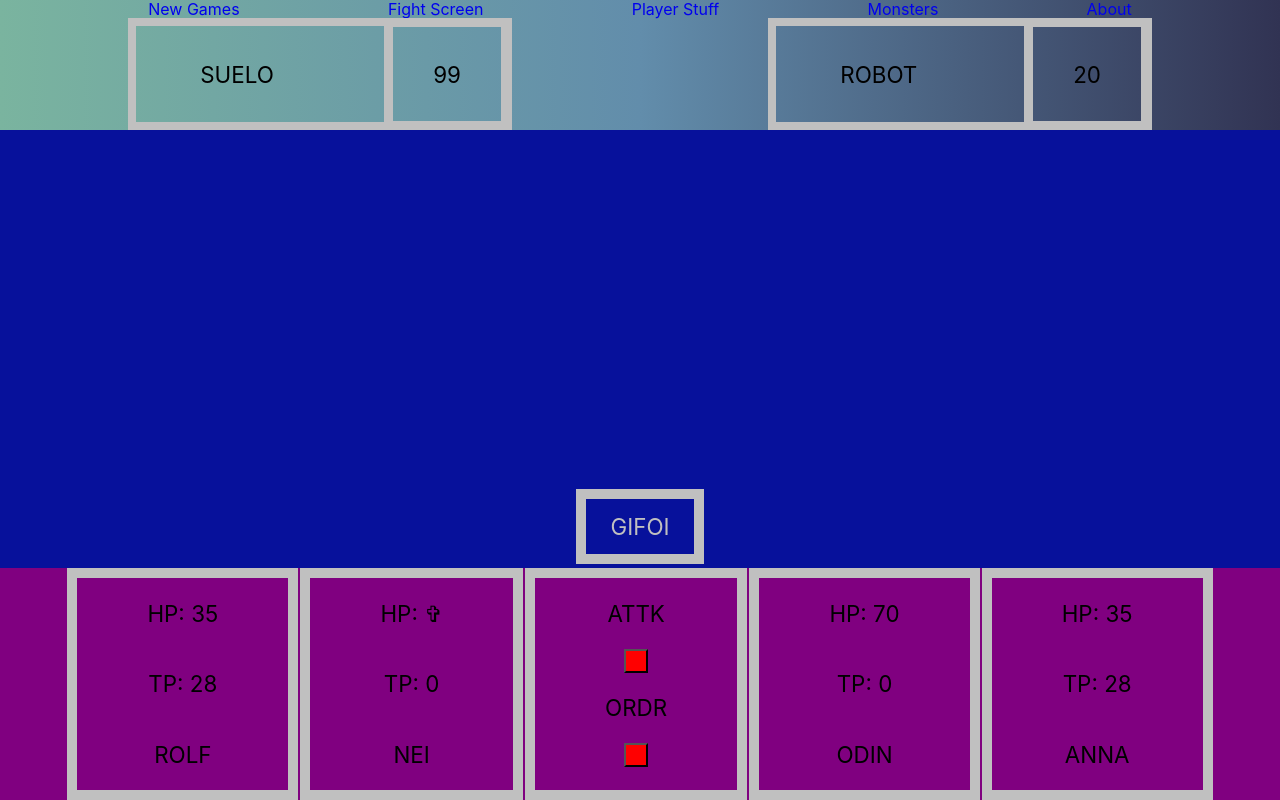
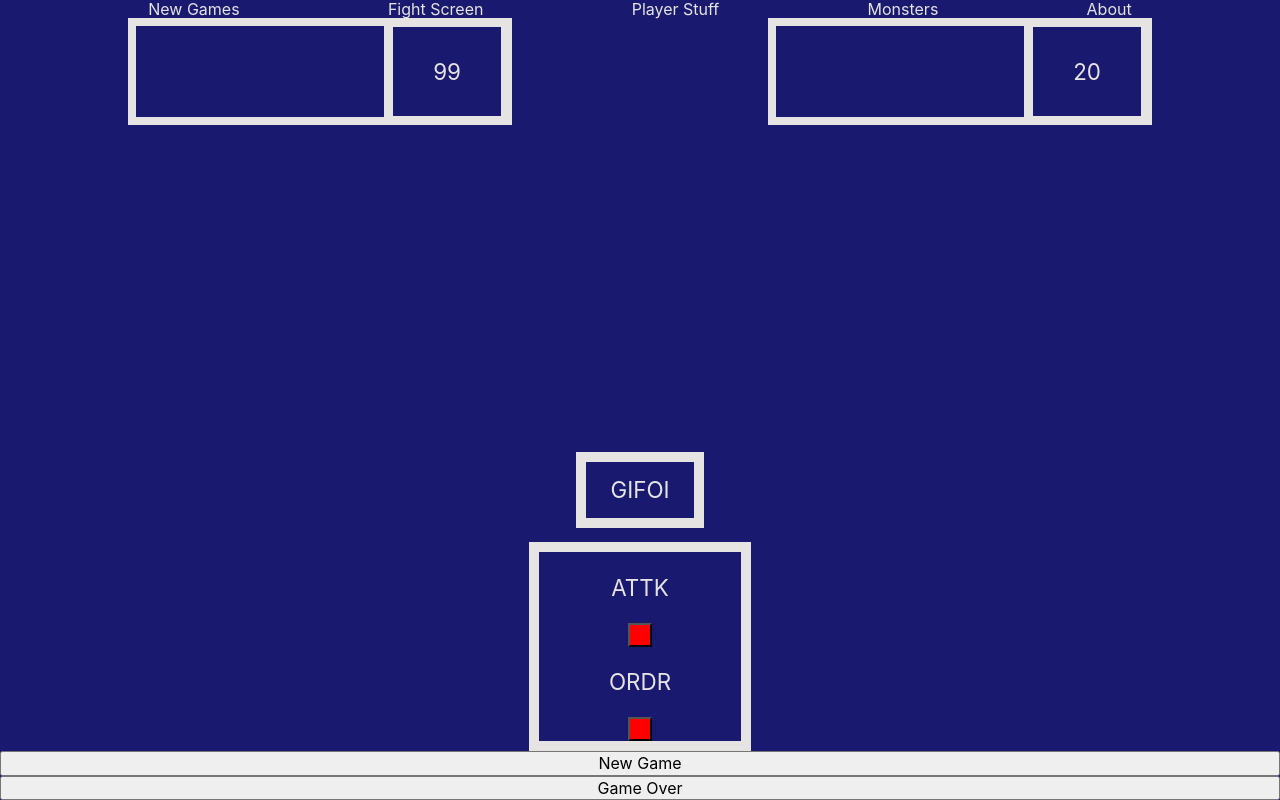
Before and after one commit to willashe/rpg-battle, a React (Create React App) app: page /battle in a window 1280 px wide. Built offline with nearby package versions, Linux system fonts and the light colour scheme.

Commit message:
hooked heroes up to state

```diff
--- a/src/App.css
+++ b/src/App.css
@@ -1,5 +1,14 @@
 * {
   box-sizing: border-box;
+}
+
+a {
+  color: #e5e4e2;
+  text-decoration: none;
+}
+
+a.visited {
+  color: #e5e4e2;
 }
 
 a:hover {
@@ -7,6 +16,7 @@ a:hover {
 }
 
 .App {
+  color: #e5e4e2;
   text-align: center;
   position: absolute;
   top: 0;
@@ -28,26 +38,5 @@ main {
 }
 
 body {
-  padding: 1rem;
-  /* Permalink - use to edit and share this gradient: https://colorzilla.com/gradient-editor/#7ab49f+0,628dab+50,313353+100 */
-  background: #7ab49f; /* Old browsers */
-  background: -moz-linear-gradient(
-    left,
-    #7ab49f 0%,
-    #628dab 50%,
-    #313353 100%
-  ); /* FF3.6-15 */
-  background: -webkit-linear-gradient(
-    left,
-    #7ab49f 0%,
-    #628dab 50%,
-    #313353 100%
-  ); /* Chrome10-25,Safari5.1-6 */
-  background: linear-gradient(
-    to right,
-    #7ab49f 0%,
-    #628dab 50%,
-    #313353 100%
-  ); /* W3C, IE10+, FF16+, Chrome26+, Opera12+, Safari7+ */
-  filter: progid:DXImageTransform.Microsoft.gradient( startColorstr='#7ab49f', endColorstr='#313353',GradientType=1 ); /* IE6-9 */
+  background-color: midnightblue;
 }
--- a/src/components/EnemyGroup.tsx
+++ b/src/components/EnemyGroup.tsx
@@ -5,7 +5,7 @@ const EnemyGroupContainer = styled.div`
   width: 30%;
   display: flex;
   justify-content: flex-end;
-  border: 8px solid silver;
+  border: 8px solid #e5e4e2;
 `;
 
 const EnemyDmg = styled.div`
@@ -13,7 +13,7 @@ const EnemyDmg = styled.div`
   align-items: center;
   font-size: 1.4rem;
   padding: 0 40px;
-  border: 3px solid silver;
+  border: 3px solid #e5e4e2;
   border-bottom-width: 1px;
   border-top-width: 1px;
   border-left-width: 9px;
--- a/src/components/EnemyGroupSection.tsx
+++ b/src/components/EnemyGroupSection.tsx
@@ -1,7 +1,7 @@
 import React from 'react';
 import styled from 'styled-components';
 import EnemyGroup from './EnemyGroup';
-
+import { EntityType } from '../types';
 const EnemySection = styled.section`
   flex: 0 1 200px;
   height: 100%;
@@ -9,13 +9,21 @@ const EnemySection = styled.section`
   top: 0;
   justify-content: space-around;
 `;
-const EnemyGroupSection = () => {
-  return (
-    <EnemySection>
-      <EnemyGroup name="SUELO" dmg={99} />
-      <EnemyGroup name="ROBOT" dmg={20} />
-    </EnemySection>
-  );
-};
+
+interface EnemyGroupSectionProps {
+  enemies: {
+    left: { name: string; entities: EntityType[] };
+    right: { name: string; entities: EntityType[] };
+  };
+}
+
+const EnemyGroupSection = ({
+  enemies: { left, right },
+}: EnemyGroupSectionProps) => (
+  <EnemySection>
+    <EnemyGroup name={left.name} dmg={99} />
+    <EnemyGroup name={right.name} dmg={20} />
+  </EnemySection>
+);
 
 export default EnemyGroupSection;
--- a/src/components/Hero.tsx
+++ b/src/components/Hero.tsx
@@ -8,17 +8,19 @@ const HeroContainer = styled.div`
   font-size: 1.4rem;
   padding: 0 70px;
   margin: 0 1.1px;
-  border: 10px solid silver;
+  border: 10px solid #e5e4e2;
+  flex: 0 1 auto;
 `;
 
 interface HeroProps {
   name: string;
   hp: number;
   tp: number;
+  index: number;
 }
 
-const Hero = ({ hp, tp, name }: HeroProps) => (
-  <HeroContainer>
+const Hero = ({ hp, tp, name, index }: HeroProps) => (
+  <HeroContainer style={{ order: index }}>
     <p>HP: {hp <= 0 ? '✞' : hp}</p>
     <p>TP: {tp}</p>
     <p>{name}</p>
--- a/src/components/MainBattleSection.tsx
+++ b/src/components/MainBattleSection.tsx
@@ -4,18 +4,18 @@ import styled from 'styled-components';
 const BattleSection = styled.section`
   display: flex;
   flex: 0 1 100%;
-  background-color: #07119b;
+  background-color: midnightblue;
 `;
 
 const MessageBox = styled.div`
   width: 10%;
   font-size: 1.4rem;
-  border: 10px solid silver;
+  border: 10px solid #e5e4e2;
   margin: 0 auto;
   align-self: flex-end;
   padding: 15px;
-  margin-bottom: 4px;
-  color: silver;
+  margin-bottom: 14px;
+  color: #e5e4e2;
 `;
 
 const MainBattleSection = () => {
--- a/src/components/PlayerInfoSection.tsx
+++ b/src/components/PlayerInfoSection.tsx
@@ -1,11 +1,12 @@
 import React from 'react';
 import styled from 'styled-components';
 import Hero from './Hero';
+import { EntityType } from '../types';
 
 const PlayerInfo = styled.section`
   display: flex;
   justify-content: center;
-  background-color: purple;
+  background-color: midnightblue;
   flex: 0 1 200px;
 `;
 
@@ -16,7 +17,8 @@ const PlayerMenu = styled.div`
   font-size: 1.4rem;
   padding: 0 70px;
   margin: 0 1.1px;
-  border: 10px solid silver;
+  border: 10px solid #e5e4e2;
+  order: 1;
 `;
 
 const PlayerButton = styled.button`
@@ -25,28 +27,24 @@ const PlayerButton = styled.button`
 `;
 
 interface PlayerInfoSectionProps {
-  firstHeroName: string;
-  secondHeroName: string;
-  thirdHeroName: string;
-  fourthHeroName: string;
+  heroes: Array<EntityType>;
 }
 
 const PlayerInfoSection = (props: PlayerInfoSectionProps) => {
-  const { firstHeroName, secondHeroName, thirdHeroName, fourthHeroName } =
-    props;
+  const { heroes } = props;
 
   return (
     <PlayerInfo>
-      <Hero hp={35} tp={28} name={firstHeroName} />
-      <Hero hp={0} tp={0} name={secondHeroName} />
+      {heroes.map(({ hp, tp, name }, index) => (
+        <Hero key={index} hp={hp} tp={tp} name={name} index={index} />
+      ))}
+
       <PlayerMenu>
         <p>ATTK</p>
         <PlayerButton></PlayerButton>
         <p>ORDR</p>
         <PlayerButton></PlayerButton>
       </PlayerMenu>
-      <Hero hp={70} tp={0} name={thirdHeroName} />
-      <Hero hp={35} tp={28} name={fourthHeroName} />
     </PlayerInfo>
   );
 };
--- a/src/constants.ts
+++ b/src/constants.ts
@@ -1,5 +1,21 @@
+import { EntityType } from './types';
+
 export enum EntityTypesEnum {
   HERO = 'HERO',
   MONSTER = 'MONSTER',
   ROBOT = 'ROBOT',
 }
+
+export const HERO_NAMES = ['ROLF', 'NEI', 'RUDO', 'ANNA'];
+
+export const NEI: EntityType = {
+  name: 'NEI',
+  hp: 10,
+  maxHp: 10,
+  tp: 5,
+  maxTp: 5,
+  attack: 10,
+  defense: 5,
+  speed: 3,
+  inventory: [],
+};
--- a/src/pages/Battle.tsx
+++ b/src/pages/Battle.tsx
@@ -1,4 +1,6 @@
-import React from 'react';
+import React, { useContext } from 'react';
+import { AppStateContext } from '../state';
+import { actions } from '../actions';
 import styled from 'styled-components';
 import EnemyGroupSection from '../components/EnemyGroupSection';
 import MainBattleSection from '../components/MainBattleSection';
@@ -12,17 +14,26 @@ const BattleContainer = styled.div`
   align-items: stretch;
 `;
 
-const Battle = () => (
-  <BattleContainer>
-    <EnemyGroupSection />
-    <MainBattleSection />
-    <PlayerInfoSection
-      firstHeroName="ROLF"
-      secondHeroName="NEI"
-      thirdHeroName="ODIN"
-      fourthHeroName="ANNA"
-    />
-  </BattleContainer>
-);
+const { startNewGame, gameOver } = actions;
+
+const Battle = () => {
+  const [state, dispatch] = useContext(AppStateContext);
+  const { heroes, enemies } = state;
+
+  console.log(heroes);
+  console.log(enemies);
+
+  return (
+    <>
+      <BattleContainer>
+        <EnemyGroupSection enemies={enemies} />
+        <MainBattleSection />
+        <PlayerInfoSection heroes={heroes} />
+        <button onClick={() => dispatch(startNewGame())}>New Game</button>
+        <button onClick={() => dispatch(gameOver())}>Game Over</button>
+      </BattleContainer>
+    </>
+  );
+};
 
 export default Battle;
--- a/src/state/reducer.ts
+++ b/src/state/reducer.ts
@@ -9,10 +9,16 @@ const reducer = (state: AppStateType, { type, payload }: ActionType) => {
     case START_NEW_GAME:
       return {
         ...state,
-        heroes: generateHeroes(3),
+        heroes: generateHeroes(4),
         enemies: {
-          left: generateEnemies(3, EntityTypesEnum.MONSTER),
-          right: generateEnemies(3, EntityTypesEnum.ROBOT),
+          left: {
+            name: EntityTypesEnum.MONSTER,
+            entities: generateEnemies(3),
+          },
+          right: {
+            name: EntityTypesEnum.ROBOT,
+            entities: generateEnemies(3),
+          },
         },
       };
     case GAME_OVER:
@@ -20,8 +26,14 @@ const reducer = (state: AppStateType, { type, payload }: ActionType) => {
         ...state,
         heroes: [],
         enemies: {
-          left: [],
-          right: [],
+          left: {
+            name: '',
+            entities: [],
+          },
+          right: {
+            name: '',
+            entities: [],
+          },
         },
       };
     default:
--- a/src/state/state.tsx
+++ b/src/state/state.tsx
@@ -5,7 +5,16 @@ import reducer from './reducer';
 
 const initialState = {
   heroes: [],
-  enemies: { left: [], right: [] },
+  enemies: {
+    left: {
+      name: '',
+      entities: [],
+    },
+    right: {
+      name: '',
+      entities: [],
+    },
+  },
 };
 
 export const AppStateProvider = ({ children }: any) => {
--- a/src/utils.ts
+++ b/src/utils.ts
@@ -1,19 +1,20 @@
 import { EntityType } from './types';
-import { EntityTypesEnum } from './constants';
+import { HERO_NAMES } from './constants';
 
 export const generateEntity = (
   name: string,
-  type: EntityTypesEnum,
   maxHp: number,
+  maxTp: number,
   attack: number,
   defense: number,
   speed: number,
   inventory: object[]
 ) => ({
   name,
-  type: type,
   maxHp: maxHp,
   hp: maxHp,
+  maxTp: maxTp,
+  tp: maxTp,
   attack: attack,
   defense: defense,
   speed: speed,
@@ -25,28 +26,18 @@ export const generateHeroes = (count: number) => {
 
   for (let i = 0; i < count; i++) {
     heroes.push(
-      generateEntity(
-        `hero-${Math.random()}`,
-        EntityTypesEnum.HERO,
-        10,
-        1,
-        3,
-        1,
-        []
-      )
+      generateEntity(HERO_NAMES[i] || `hero-${i}`, 10, 10, 1, 3, 1, [])
     );
   }
 
   return heroes;
 };
 
-export const generateEnemies = (count: number, type: EntityTypesEnum) => {
+export const generateEnemies = (count: number) => {
   const enemies: EntityType[] = [];
 
   for (let i = 0; i < count; i++) {
-    enemies.push(
-      generateEntity(`monster-${Math.random()}`, type, 10, 1, 3, 1, [])
-    );
+    enemies.push(generateEntity(`monster-${i}`, 10, 10, 1, 3, 1, []));
   }
 
   return enemies;
```
Also changed, not shown: src/types.ts (+12 -4 lines).
